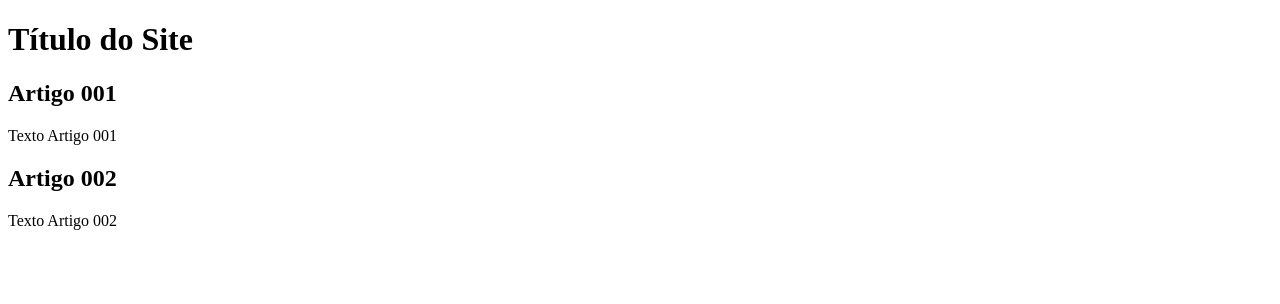
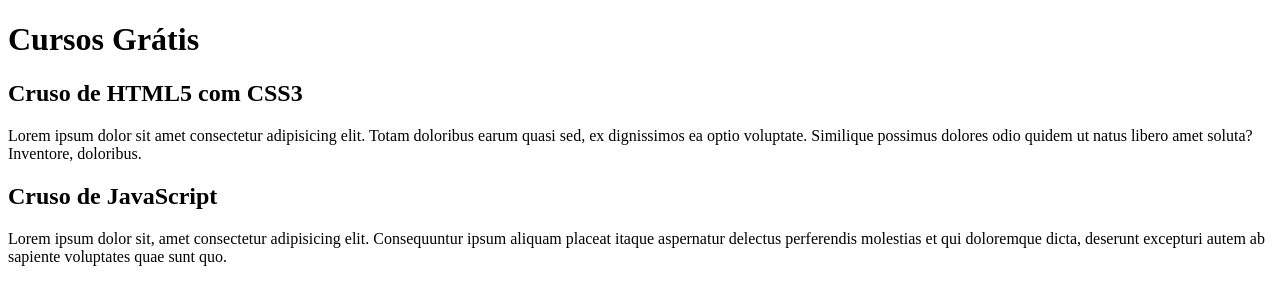
Before and after one commit to pliniopereira10/projeto-site, a plain HTML site: page index.html in a window 1280 px wide. Drawn offline with Linux system fonts and the light colour scheme.

Commit message:
Comecei a escrever o conteúdo

```diff
--- a/index.html
+++ b/index.html
@@ -9,15 +9,15 @@
 <body>
    <main>
        <header>
-           <h1>Título do Site</h1>
+           <h1>Cursos Grátis</h1>
        </header>
        <article>
-           <h2>Artigo 001</h2>
-           <p>Texto Artigo 001</p>
+           <h2>Cruso de HTML5 com CSS3</h2>
+           <p>Lorem ipsum dolor sit amet consectetur adipisicing elit. Totam doloribus earum quasi sed, ex dignissimos ea optio voluptate. Similique possimus dolores odio quidem ut natus libero amet soluta? Inventore, doloribus.</p>
        </article>
        <article>
-           <h2>Artigo 002</h2>
-           <p>Texto Artigo 002</p>
+           <h2>Cruso de JavaScript</h2>
+           <p>Lorem ipsum dolor sit, amet consectetur adipisicing elit. Consequuntur ipsum aliquam placeat itaque aspernatur delectus perferendis molestias et qui doloremque dicta, deserunt excepturi autem ab sapiente voluptates quae sunt quo.</p>
        </article>
    </main>
 </body>
```
